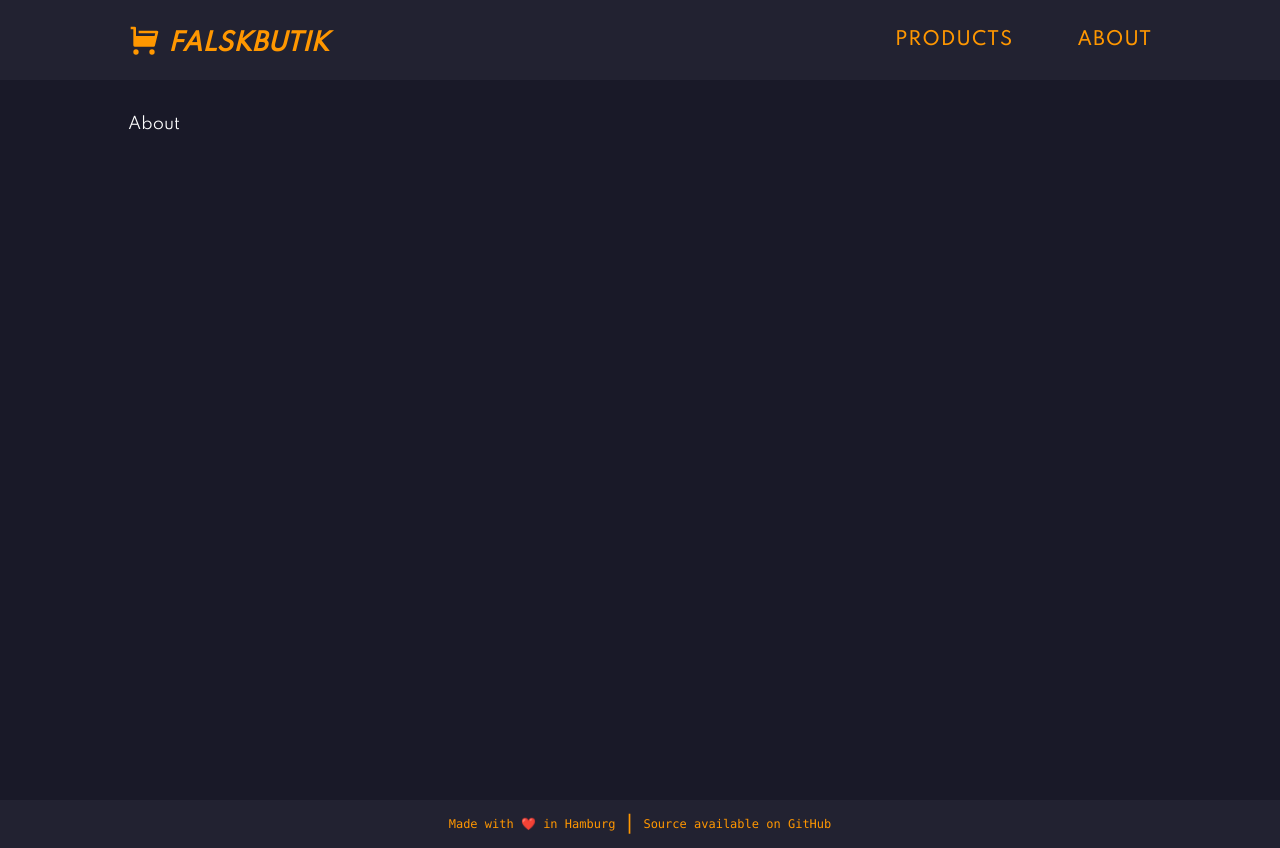
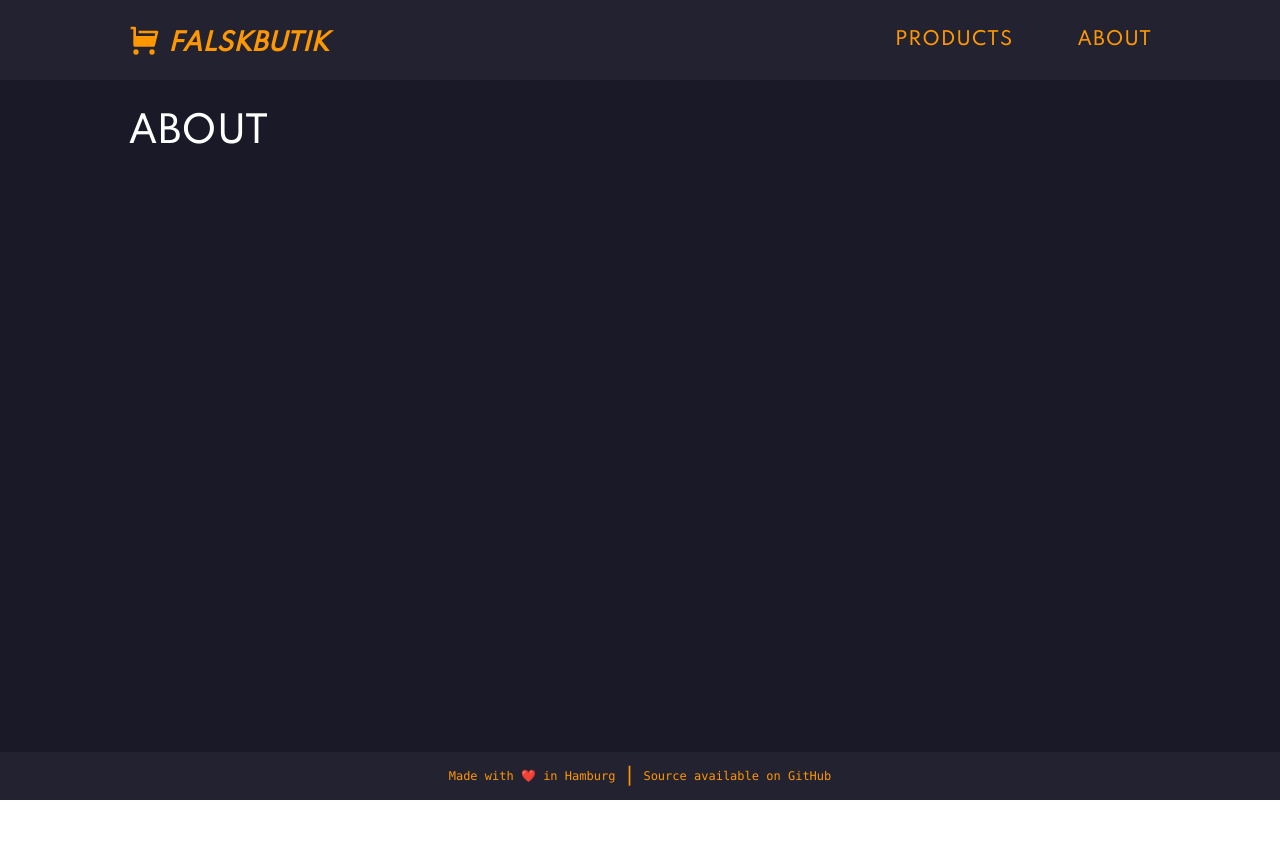
Before and after one commit to hendrikmitk/falskbutik, a React (Create React App) app: page /about in a window 1280 px wide. After the commit the page ends 800 px from the top, so only its background shows below. Built offline with nearby package versions, Linux system fonts and the light colour scheme.

Commit message:
fix: Various layout adjustments; correct formatting

```diff
--- a/src/App.jsx
+++ b/src/App.jsx
@@ -9,9 +9,9 @@ import Products from './pages/Products';
 const App = () => {
   return (
     <BrowserRouter>
-      <div className="App font-spartan text-white">
+      <div className="App font-spartan bg-blue-dark flex h-screen flex-col text-white">
         <Header />
-        <div className="min-h-screen bg-blue-dark px-32 pt-28">
+        <div className="grow px-32 pt-28">
           <Routes>
             <Route path="/products" element={<Products />} />
             <Route path="/about" element={<About />} />
--- a/src/components/Button.jsx
+++ b/src/components/Button.jsx
@@ -3,8 +3,8 @@ import React from 'react';
 function Button({ isActive, onClick, text }) {
   return (
     <button
-      className={`rounded-lg bg-green-dark px-4 py-2 ${
-        !isActive && 'opacity-50'
+      className={`bg-green-dark rounded-lg px-6 py-2 ${
+        !isActive && 'opacity-40'
       }`}
       onClick={onClick}
       disabled={!isActive}
--- a/src/components/Footer.jsx
+++ b/src/components/Footer.jsx
@@ -2,8 +2,8 @@ import React from 'react';
 
 const Footer = () => {
   return (
-    <footer className="flex h-12 items-center justify-center bg-blue-light">
-      <div className="flex items-center space-x-2 font-mono text-xs text-orange">
+    <footer className="bg-blue-light flex h-12 shrink-0 items-center justify-center">
+      <div className="text-orange flex items-center space-x-2 font-mono text-xs">
         <p>Made with ❤️ in Hamburg</p>
         <span className="-translate-y-[2px] text-xl">|</span>
         <p>
--- a/src/components/Header.jsx
+++ b/src/components/Header.jsx
@@ -4,7 +4,7 @@ import ShoppingCartIcon from './ShoppingCartIcon';
 
 const Header = () => {
   return (
-    <header className="fixed flex h-20 w-full items-center justify-between bg-blue-light px-32 text-orange">
+    <header className="bg-blue-light text-orange fixed flex h-20 w-full items-center justify-between px-32">
       <NavLink to="/" className="flex items-center space-x-2">
         <ShoppingCartIcon />
         <div className="translate-y-1 text-2xl font-bold uppercase italic">
--- a/src/components/ProductList.jsx
+++ b/src/components/ProductList.jsx
@@ -18,7 +18,7 @@ const ProductList = ({ products }) => {
       {products.slice(0, productsToShow).map((product) => {
         return <ProductListItem product={product} key={product.id} />;
       })}
-      <div className="mx-auto flex space-x-4 py-12">
+      <div className="mx-auto flex space-x-4 pt-10">
         <Button
           isActive={productsToShow < products.length}
           onClick={showMoreProducts}
--- a/src/components/ProductListItem.jsx
+++ b/src/components/ProductListItem.jsx
@@ -10,7 +10,7 @@ const ProductListItem = ({ product }) => {
     setIsFavorite((isFavorite) => !isFavorite);
 
   return (
-    <div className="flex w-full flex-col space-y-2 rounded-lg bg-blue-light px-4 py-6">
+    <div className="bg-blue-light flex w-full flex-col space-y-2 rounded-lg px-4 py-6">
       <div className="flex justify-between">
         <ProductListItemRating rating={product.rating.rate} />
         <ProductListItemFavorite
--- a/src/components/ProductListItemCategory.jsx
+++ b/src/components/ProductListItemCategory.jsx
@@ -6,7 +6,7 @@ import WomensIcon from './WomensIcon';
 
 const ProductListItemCategory = ({ category }) => {
   return (
-    <div className="flex items-center space-x-6 text-grey-dark">
+    <div className="text-grey-dark flex items-center space-x-6">
       <div className={`${category === "men's clothing" && 'text-green-dark'}`}>
         <MensIcon />
       </div>
--- a/src/components/ProductListItemRating.jsx
+++ b/src/components/ProductListItemRating.jsx
@@ -9,7 +9,7 @@ const ProductListItemRating = ({ rating }) => {
   }
 
   return (
-    <div className="flex text-grey-dark">
+    <div className="text-grey-dark flex">
       {stars.map((star, index) => (
         <StarIcon half={star} key={index} />
       ))}
--- a/src/pages/About.jsx
+++ b/src/pages/About.jsx
@@ -1,7 +1,11 @@
 import React from 'react';
 
 const About = () => {
-  return <div>About</div>;
+  return (
+    <div>
+      <h2 className="text-4xl font-medium uppercase">About</h2>
+    </div>
+  );
 };
 
 export default About;
--- a/src/pages/Home.jsx
+++ b/src/pages/Home.jsx
@@ -1,7 +1,11 @@
 import React from 'react';
 
 const Home = () => {
-  return <div>Home</div>;
+  return (
+    <div>
+      <h2 className="text-4xl font-medium uppercase">Home</h2>
+    </div>
+  );
 };
 
 export default Home;
```
